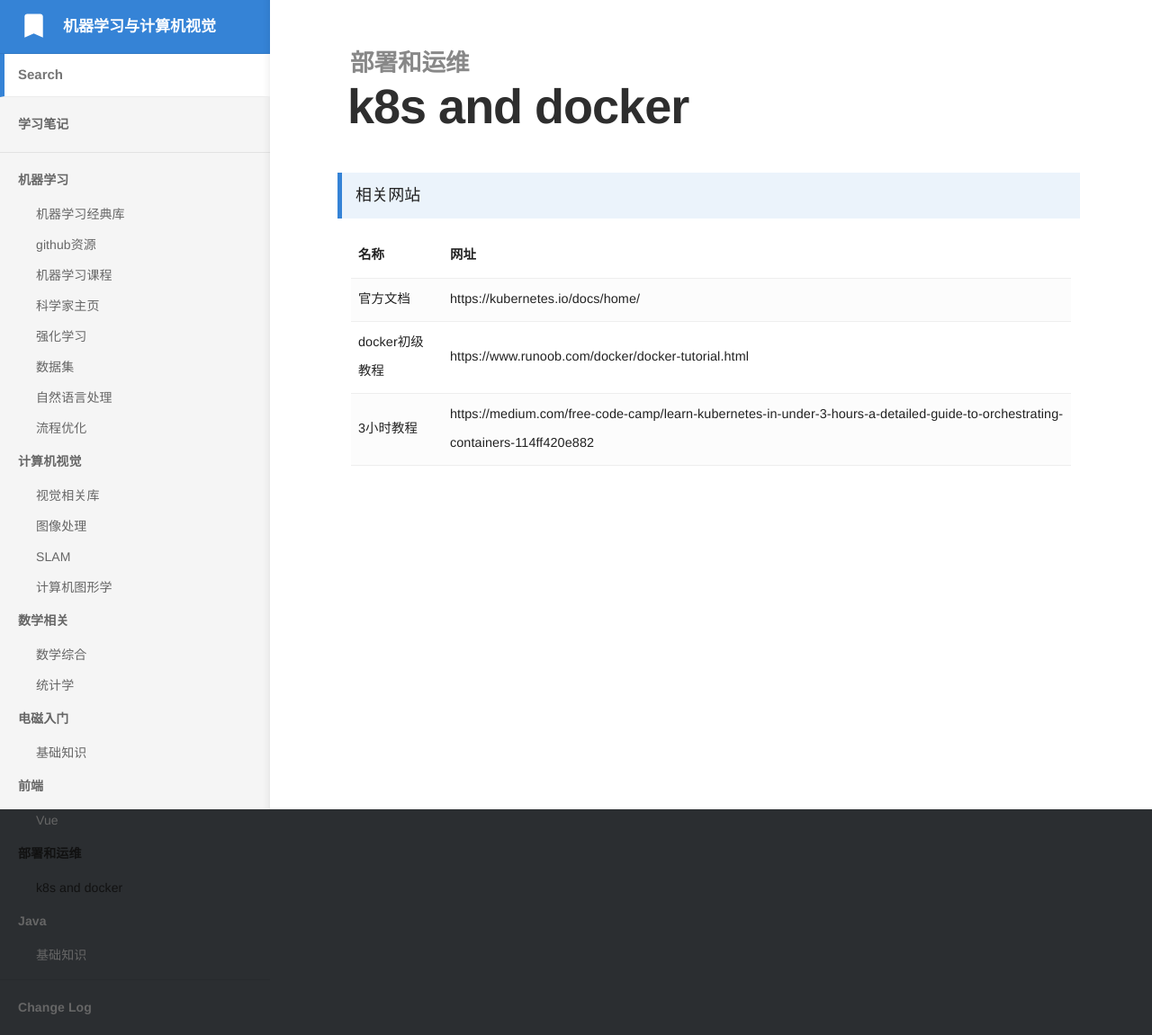
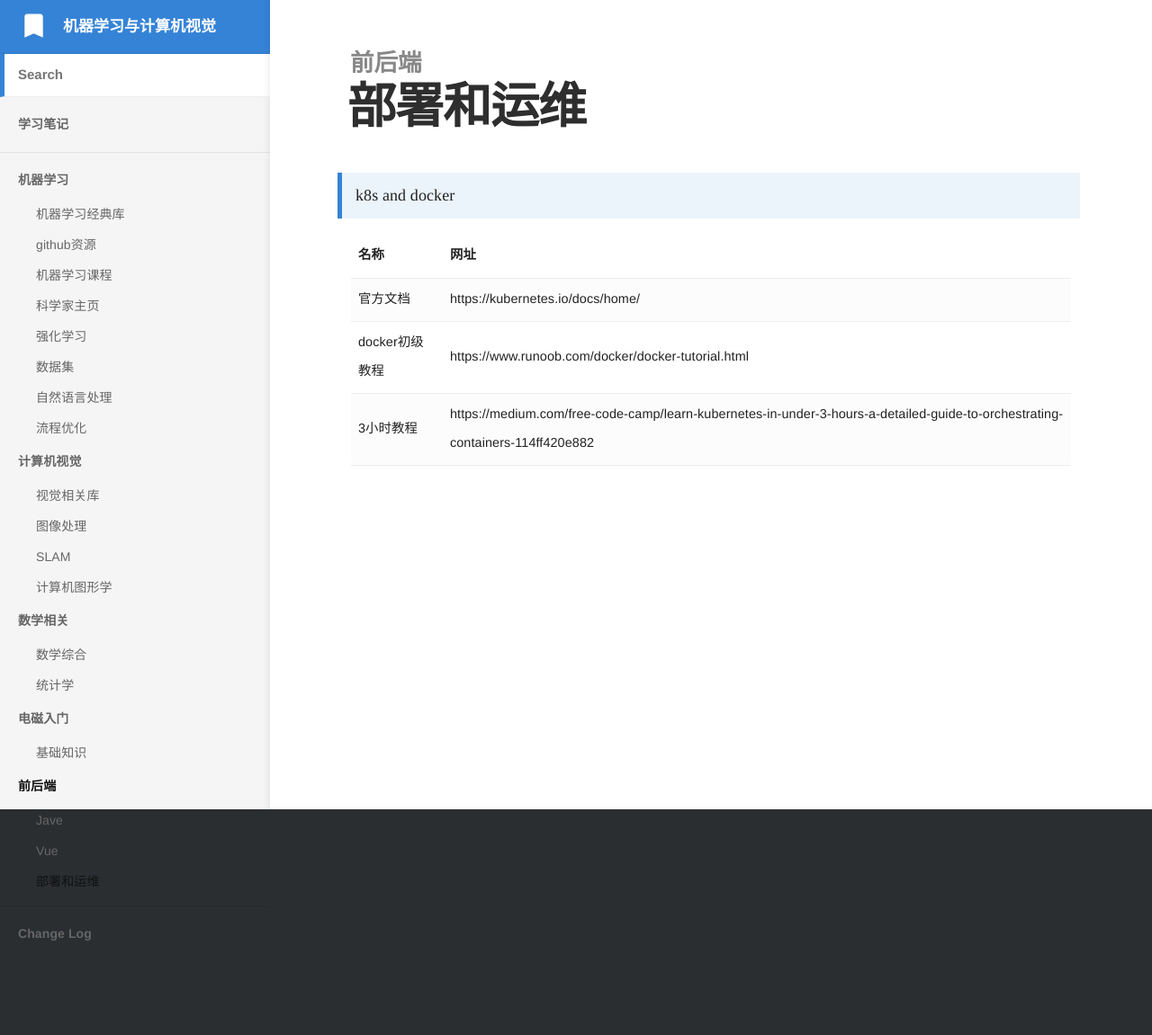
Before and after one commit to bashendixie/Machine_Learning_Notes, a Jekyll site: the page built from _docs/5、前后端/k8s_docker.md, in a window 1280 px wide. Shown: the whole page at 90% size. Built offline with Jekyll 4.4.1, drawn with Linux system fonts in a browser that asks for light colours; some web fonts are replaced; after the commit the page ends 1069 px from its top, so only the background shows below that.

Commit message:
no message

```diff
--- a/_docs/6、部署和运维/k8s_docker.md
+++ b/_docs/5、前后端/k8s_docker.md
@@ -1,10 +1,10 @@
 ---
-title: k8s and docker
-category: 部署和运维
+title: 部署和运维
+category: 前后端
 order: 1
 ---
 
-> 相关网站
+> k8s and docker
 <table width="1033" style="font-size: 0.8em;">
 	<tbody>
 		<tr>
```
Also changed, not shown: _docs/5、前后端/Java.md (renamed from _docs/7、Java/基础知识.md, +2 -2 lines), _docs/5、前后端/Vue.md (renamed from _docs/5、前端/Vue.md, +1 -1 lines).
